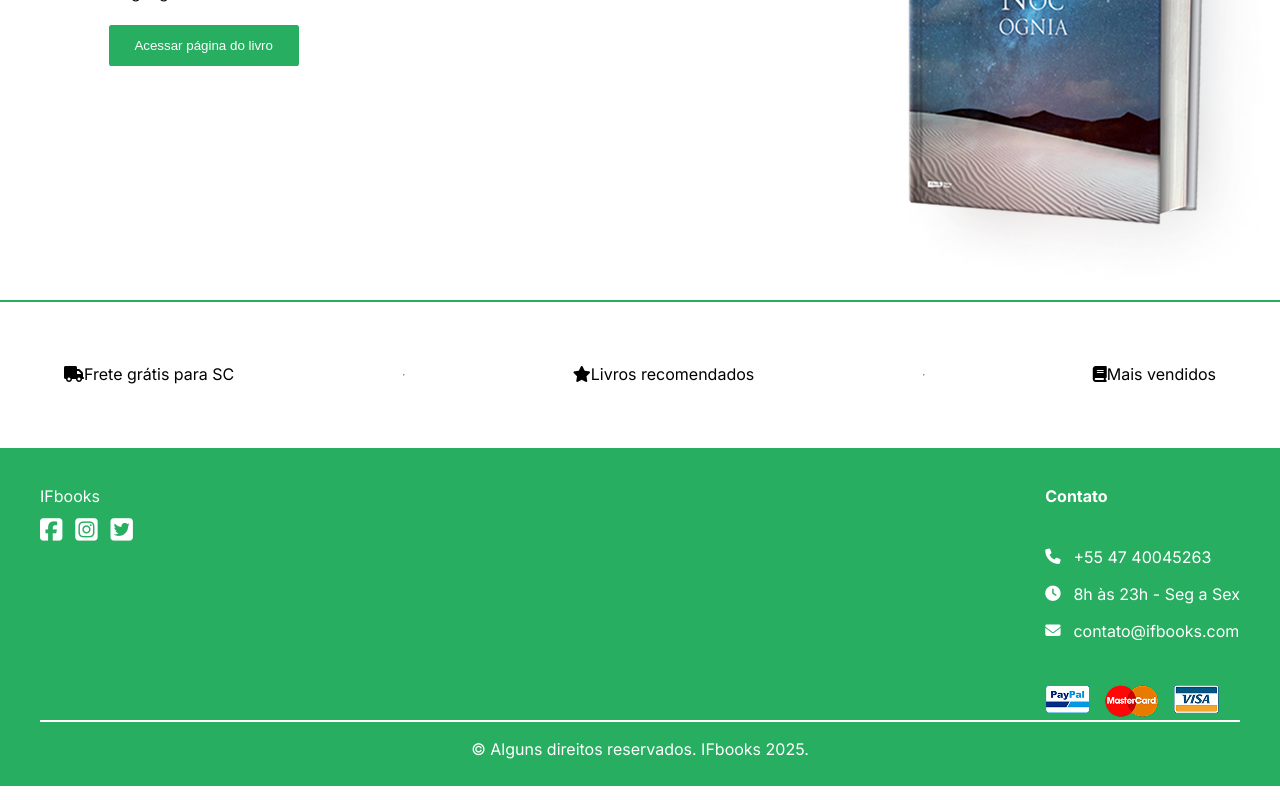
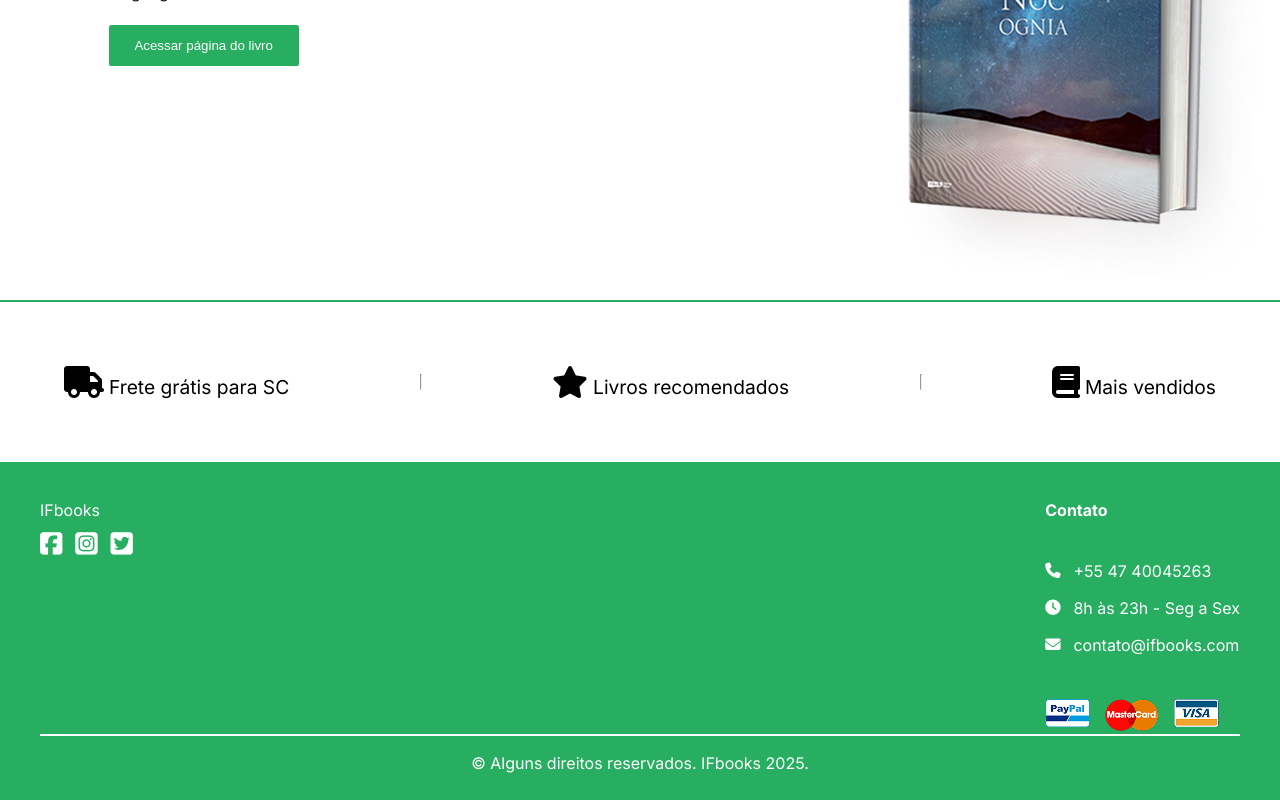
Before and after one commit to CAR-COMPR-2INFO3/Livraria, a Vue app: page / in a window 1280 px wide. Shown: the part 633-1433 px from the top of the page. Built offline with nearby package versions, Linux system fonts and the light colour scheme; some icons are missing.

Commit message:
FEAT: Banner finalizado

```diff
--- a/src/App.vue
+++ b/src/App.vue
@@ -134,9 +134,7 @@ const totalCompras = computed(() => {
         </div>
         <div><img src="/img/livros/nog-ognia.png" /></div>
       </div>
-
-    </div>
-    <div class="frete">
+      <div class="frete">
         <ul>
           <li><i class="fa-solid fa-truck"></i>Frete grátis para SC</li>
           <hr />
@@ -145,6 +143,9 @@ const totalCompras = computed(() => {
           <li><i class="fa-solid fa-book"></i>Mais vendidos</li>
         </ul>
       </div>
+    </div>
+
+
     <div v-if="carrinhoAparecer">
       <carrinho />
 
@@ -347,8 +348,13 @@ hr {
   padding: 5vw;
 }
 .frete ul {
-
   display: flex;
-
+}
+.frete i {
+  font-size: 2.5vw;
+  margin: 0 5px 0 0;
+}
+.frete li {
+  font-size: 1.5vw;
 }
 </style>
```
